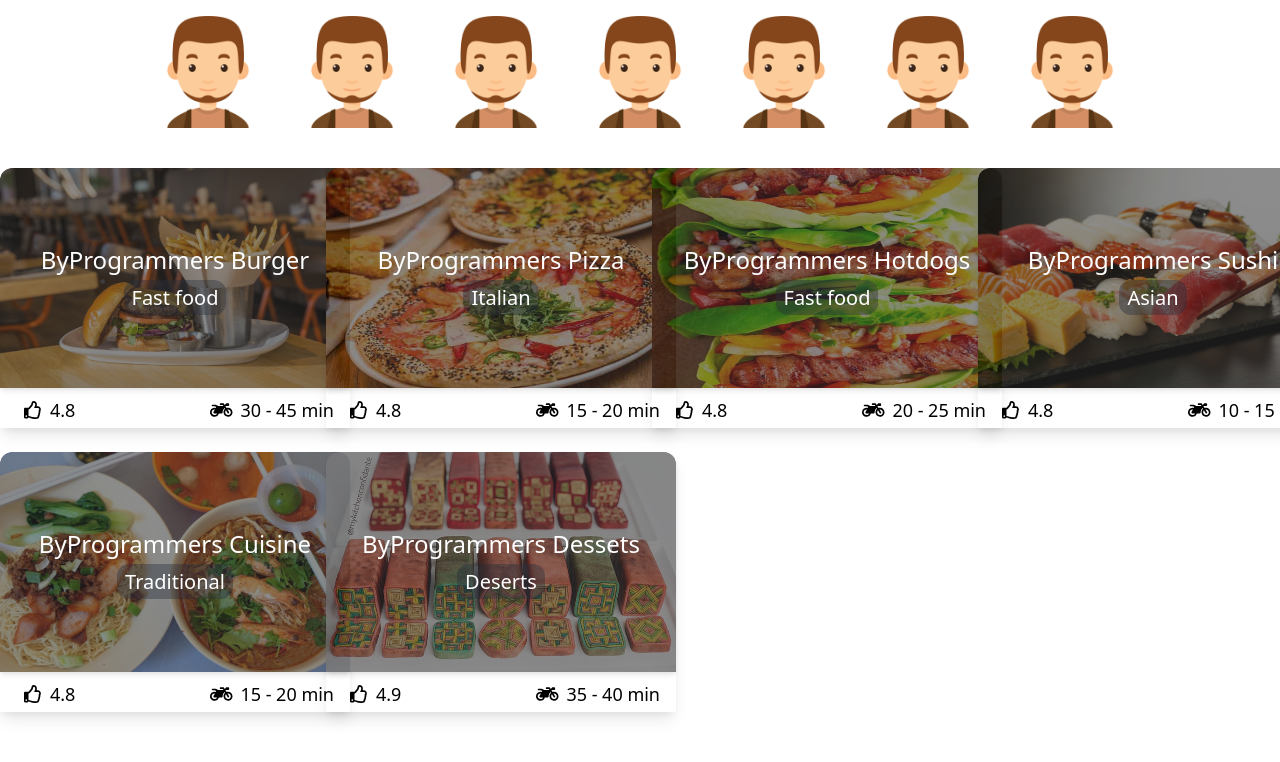
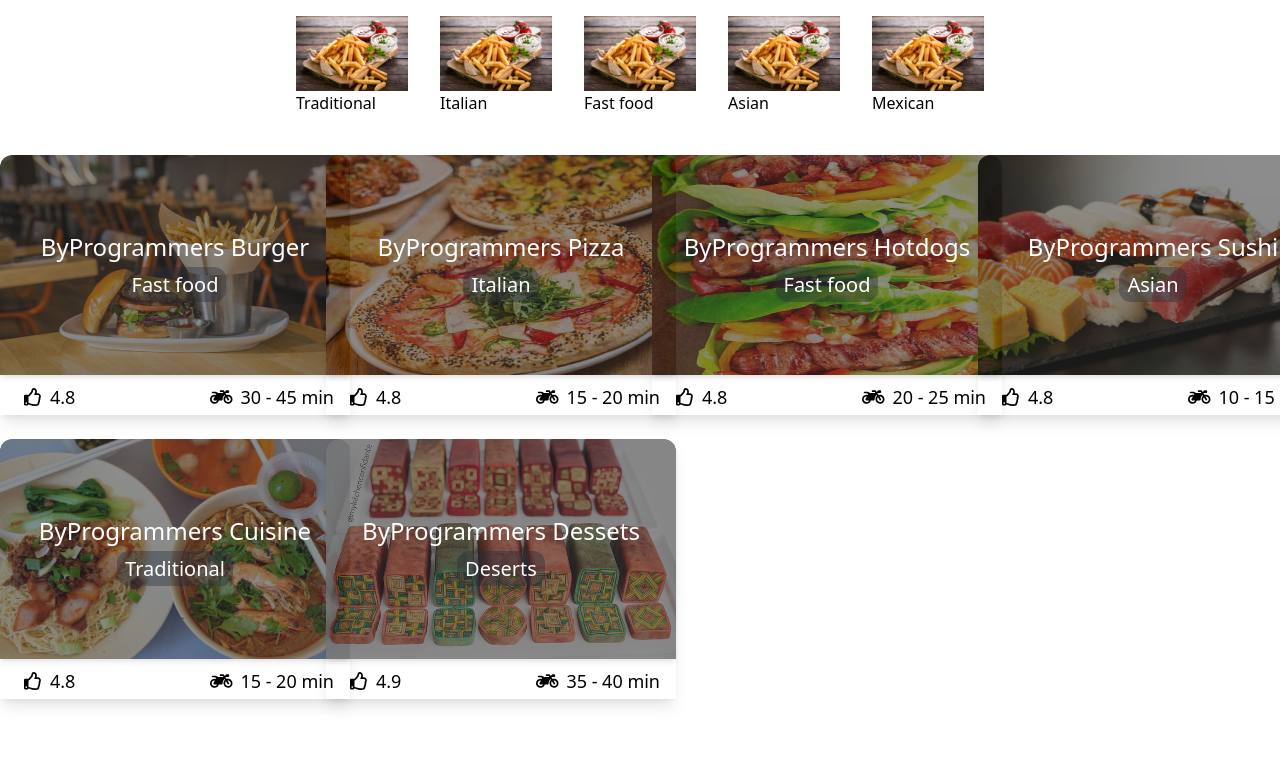
Before and after one commit to AntonioTrupac/FoodDelivery, a React (Create React App) app in the folder frontend/: page /restaurants in a window 1280 px wide. Shown: the top 762 px of the page. Built offline with nearby package versions, Linux system fonts and the light colour scheme; sample sign-in values are in the browser's storage; the HTML template or start-up script is replaced by a standard one.

Commit message:
progress

```diff
--- a/frontend/src/components/page/Navbar.tsx
+++ b/frontend/src/components/page/Navbar.tsx
@@ -1,14 +1,9 @@
-import { FC } from 'react';
-import { Link, useHistory } from 'react-router-dom';
+import { FC, useRef, useState } from 'react';
+import { useHistory } from 'react-router-dom';
 import { Search } from './Search';
 import { FontAwesomeIcon } from '@fortawesome/react-fontawesome';
-import {
-   faSearch,
-   faUserCircle,
-   faUserClock,
-   faUserCheck,
-   faUserCog,
-} from '@fortawesome/free-solid-svg-icons';
+import { faSearch, faUserCog } from '@fortawesome/free-solid-svg-icons';
+import useOutsideClick from '../util/useOutsideClick';
 import logo from '../../images/LOGO.png';
 
 type NavbarProps = {
@@ -16,29 +11,41 @@ type NavbarProps = {
 };
 
 export const Navbar: FC<NavbarProps> = (props) => {
+   const ref = useRef<any>();
+   const [isClicked, setIsClicked] = useState<boolean>(false);
+   const [search, setSearch] = useState<string>('');
    const history = useHistory();
+
    const logOut = () => {
       console.log('CLICKED');
       window.localStorage.clear();
       history.push('/landing-page');
    };
 
+   useOutsideClick(ref, () => {
+      setIsClicked(true);
+      setSearch('');
+      console.log('clicked', isClicked);
+   });
+
    return (
       <nav className='navbar-container'>
          <div className='img-container'>
             <img src={logo} alt={logo} />
          </div>
-         <div className='search-container'>
-            <FontAwesomeIcon icon={faSearch} className='search-icon' />
+         <div className='search-container' ref={ref}>
+            <FontAwesomeIcon icon={faSearch} className={'search-icon'} />
             <Search
                name='search'
                type='text'
                placeholder='Search'
                className='search'
+               onChange={(e) => setSearch(e.target.value)}
+               value={search}
             />
          </div>
          {/* MAKE A CONTAINER WITH THE CURRENT USER */}
-         <div>
+         <div className='right-container'>
             <span className='user-cog-container'>
                <FontAwesomeIcon icon={faUserCog} className='user-cog' />
             </span>
--- a/frontend/src/components/page/Restaurants.tsx
+++ b/frontend/src/components/page/Restaurants.tsx
@@ -7,25 +7,24 @@ export const Restaurants: FC = () => {
       <div className='restaurant-container'>
          <div className='category-container'>
             <div className='category-image'>
-               <img src={images.avatar3} alt={images.avatar3} />{' '}
+               <img src={images.friesRestaurant} alt={images.avatar3} />{' '}
+               <p>Traditional</p>
             </div>
             <div className='category-image'>
-               <img src={images.avatar3} alt={images.avatar3} />{' '}
+               <img src={images.friesRestaurant} alt={images.avatar3} />{' '}
+               <p>Italian</p>
             </div>
             <div className='category-image'>
-               <img src={images.avatar3} alt={images.avatar3} />{' '}
+               <img src={images.friesRestaurant} alt={images.avatar3} />{' '}
+               <p>Fast food</p>
             </div>
             <div className='category-image'>
-               <img src={images.avatar3} alt={images.avatar3} />{' '}
+               <img src={images.friesRestaurant} alt={images.avatar3} />{' '}
+               <p>Asian</p>
             </div>
             <div className='category-image'>
-               <img src={images.avatar3} alt={images.avatar3} />{' '}
-            </div>
-            <div className='category-image'>
-               <img src={images.avatar3} alt={images.avatar3} />{' '}
-            </div>
-            <div className='category-image'>
-               <img src={images.avatar3} alt={images.avatar3} />{' '}
+               <img src={images.friesRestaurant} alt={images.avatar3} />{' '}
+               <p>Mexican</p>
             </div>
          </div>
          <div className='card-container'>
--- a/frontend/src/components/page/Search.tsx
+++ b/frontend/src/components/page/Search.tsx
@@ -1,4 +1,4 @@
-import { FC } from 'react';
+import { ChangeEvent, FC } from 'react';
 
 type SearchProps = {
    name: string;
@@ -32,11 +32,7 @@ type SearchProps = {
       (e: React.FocusEvent<any>): void;
       <T = any>(fieldOrEvent: T): T extends string ? (e: any) => void : void;
    };
-   onChange?<T = string | React.ChangeEvent<any>>(
-      field: T
-   ): T extends React.ChangeEvent<any>
-      ? void
-      : (e: string | React.ChangeEvent<any>) => void;
+   onChange?: (e: any) => void;
    helperText?: string;
    errorClassName?: string;
    autoComplete?: string;
--- /dev/null
+++ b/frontend/src/components/util/useOutsideClick.ts
@@ -0,0 +1,19 @@
+import { useEffect } from 'react';
+
+const useOutsideClick = (ref: any, callback: any) => {
+   const handleClick = (e: any) => {
+      if (ref.current && !ref.current.contains(e.target)) {
+         callback();
+      }
+   };
+
+   useEffect(() => {
+      document.addEventListener('click', handleClick);
+
+      return () => {
+         document.removeEventListener('click', handleClick);
+      };
+   });
+};
+
+export default useOutsideClick;
--- a/frontend/src/pages/Home.tsx
+++ b/frontend/src/pages/Home.tsx
@@ -14,9 +14,9 @@ export const Home: FC = () => {
          getJWTExpireDate(accessToken, history);
       }
    }, [history, accessToken]);
+
    return (
       <div>
-         {' '}
          <Header />
          <div>
             <Restaurants />
--- a/frontend/src/stylesheets/components/restaurants.css
+++ b/frontend/src/stylesheets/components/restaurants.css
@@ -3,10 +3,21 @@
       @apply flex flex-col justify-center items-center;
 
       .category-container {
-         @apply flex justify-between mt-4;
+         @apply flex justify-between my-[6rem];
          .category-image {
-            @apply mx-4;
-            width: 7rem;
+            @apply mx-4 flex flex-col items-center;
+            /* width: 7rem; */
+            transition: transform 0.25s ease-in-out;
+            cursor: pointer;
+
+            & > p {
+               @apply mt-4;
+               font-size: 1.5rem;
+            }
+
+            &:hover {
+               transform: scale(1.1);
+            }
          }
       }
    }
@@ -54,7 +65,7 @@
             }
 
             .restaurant-category {
-               @apply text-xl bg-gray-900 bg-opacity-40 rounded-xl  px-2 py-1 mt-2;
+               @apply text-xl bg-gray-900 bg-opacity-40 rounded-xl px-2 py-1 mt-2;
             }
          }
 
--- a/frontend/src/stylesheets/styles.css
+++ b/frontend/src/stylesheets/styles.css
@@ -18,3 +18,7 @@
 img {
    @apply block max-w-full;
 }
+
+body {
+   background-color: #fff;
+}
```
Also changed, not shown: frontend/src/stylesheets/components/input.css (+0 -18 lines), frontend/src/stylesheets/components/navbar.css (+8 -4 lines), frontend/src/stylesheets/components/search.css (+18 -9 lines), 1 other file (tests, documents, lock files or other folders).
